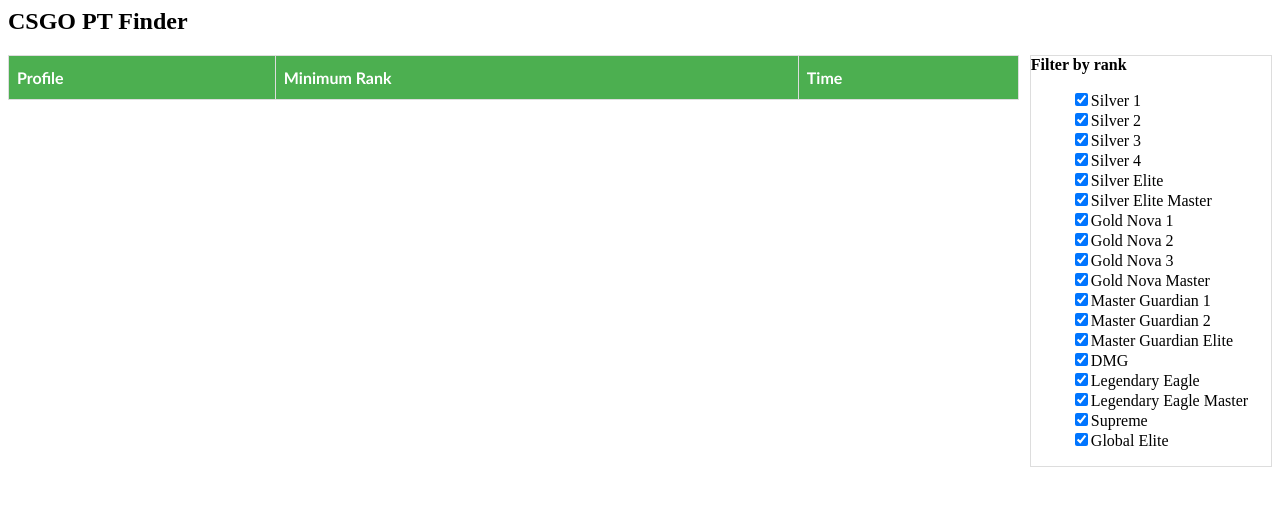
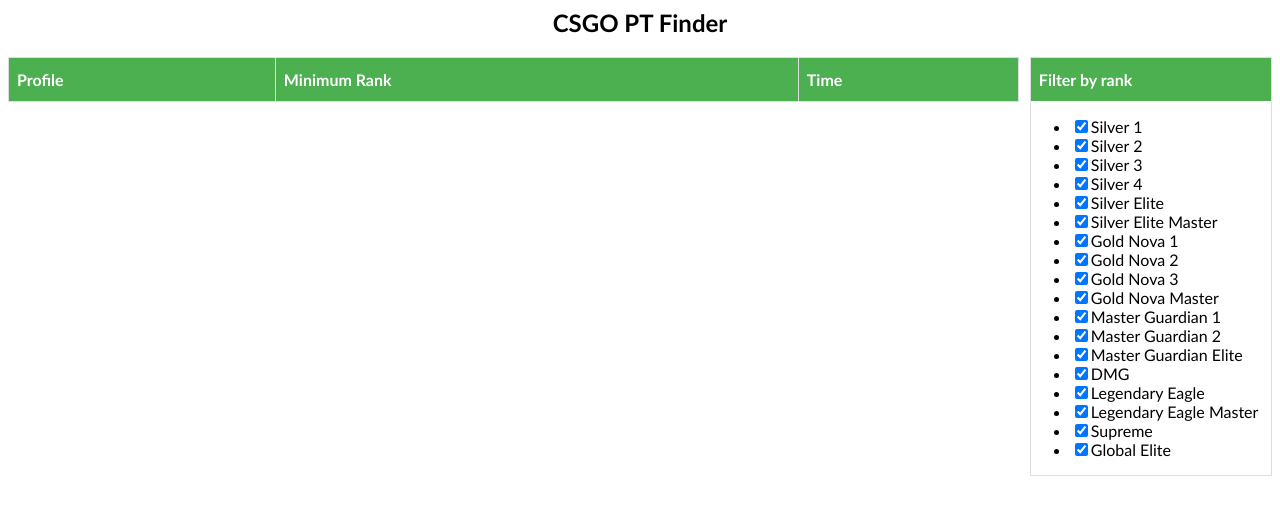
Before and after one commit to valtercorreia/findMM, a website: page public/index.html in a window 1280 px wide. Drawn offline with Linux system fonts and the light colour scheme.

Commit message:
New style added for filter box

```diff
--- a/public/style.css
+++ b/public/style.css
@@ -1,5 +1,19 @@
+body {
+    font-family: "Trebuchet MS", Arial, Helvetica, sans-serif;
+}
+
+header{
+    text-align: center;
+}
+
+footer{
+    background-color: #5e338e;
+    color:white;
+    text-align: center;
+}
+
 #profiles {
-    font-family: "Trebuchet MS", Arial, Helvetica, sans-serif;
+
     border-collapse: collapse;
     width: 80%;
     float: left;
@@ -27,9 +41,11 @@
     width: 19%;
     float: right;
     border: 1px solid #ddd;
+
 }
 
-li {
-    list-style: none;
-
+#filTitle{
+    background-color: #4CAF50;
+    color:white;
+    padding: 12 8;
 }
```
